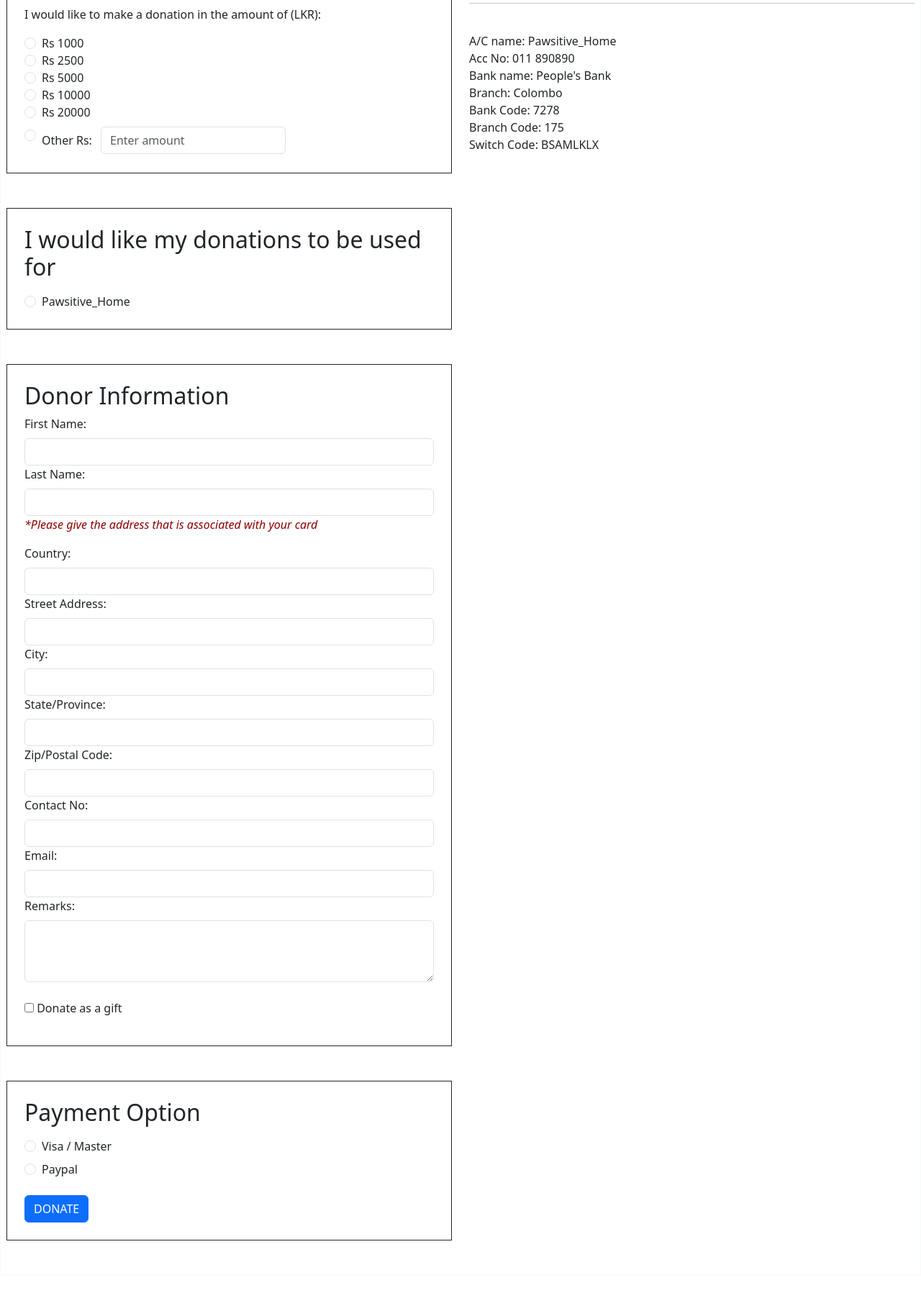
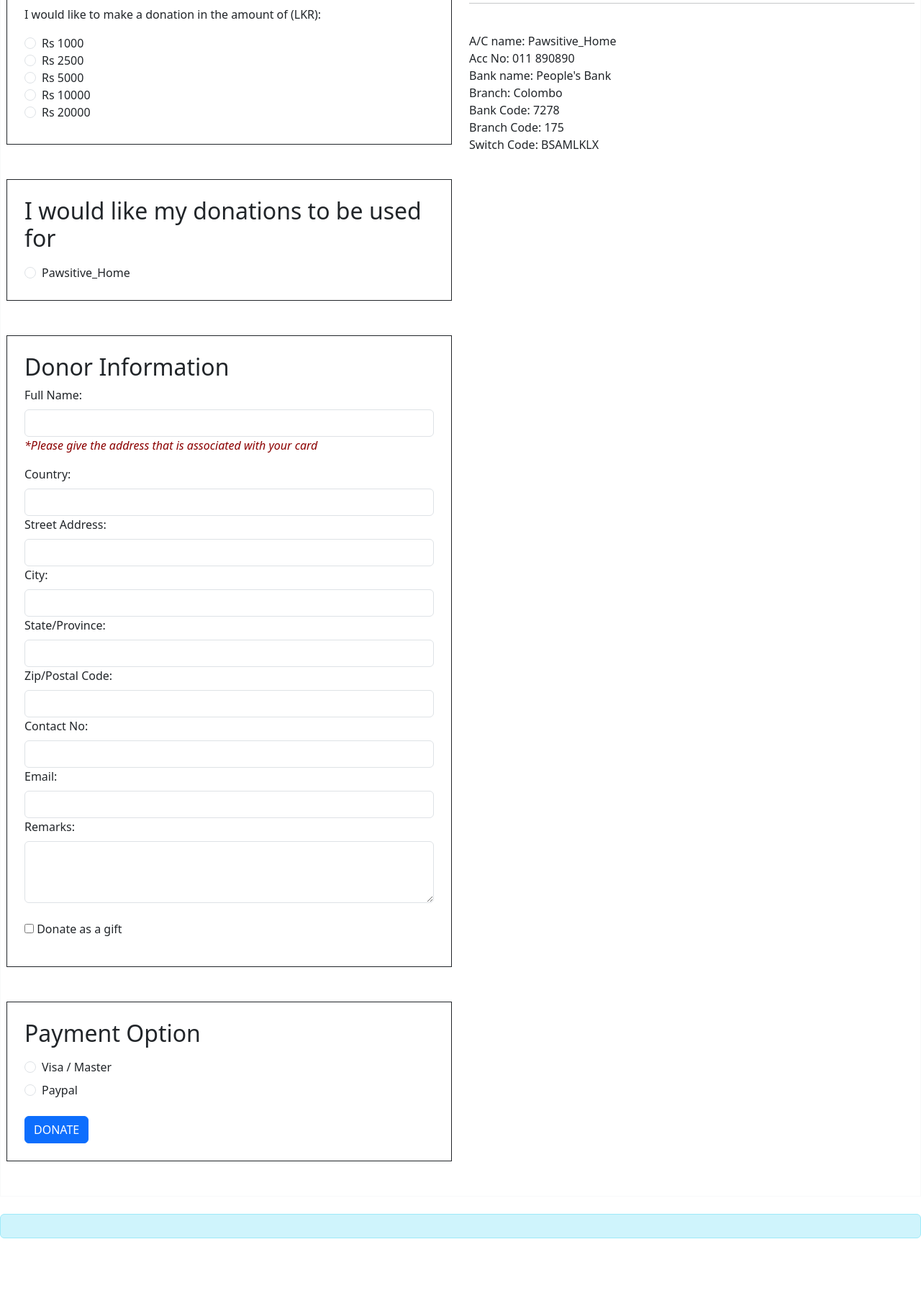
Before and after one commit to MalinduShasan/final_php_project, a PHP site: page /pages/donation.php in a window 1280 px wide. Shown: the part 377-2174 px from the top of the page at 72% size. After the commit the page ends 2098 px from the top, so only its background shows below. Run offline with PHP 8.4, Linux system fonts and the light colour scheme.

Commit message:
create donation page

```diff
--- a/pages/donation.php
+++ b/pages/donation.php
@@ -23,6 +23,7 @@
 
 
     <div class="form-check mb-2">
+    <form method="POST">
         <input type="radio" class="form-check-input" name="amount" id="a1000">
         <label class="form-check-label" for="a1000">Rs 1000</label><br>
 
@@ -38,42 +39,38 @@
         <input type="radio" class="form-check-input" name="amount" id="a20000">
         <label class="form-check-label" for="a20000">Rs 20000</label><br>
 </div>
-
+   <!--
     <div class="form-check">
-        <input type="radio" class="form-check-input" name="amount" id="aOther">
+         <input type="radio" class="form-check-input" name="amount" id="aOther">
         <label class="form-check-label" for="aOther">
             Other Rs: <input type="text" class="form-control d-inline w-auto ms-2" name="other" placeholder="Enter amount">
-        </label>
-    </div>
+        </label></form>
+    </div> -->
 </div>
 
 <div class="container border border-dark p-4 my-5">
     <h2 class="mb-3">I would like my donations to be used for</h2>
 
     <div class="form-check">
+        <form>
         <input type="radio" class="form-check-input" name="pet" id="pawsitive">
-        <label class="form-check-label" for="pawsitive">Pawsitive_Home</label>
+        <label class="form-check-label" for="pawsitive">Pawsitive_Home</label></form>
     </div>
 </div>
 
 <div class="container border border-dark p-4 my-5">
     <h2>Donor Information</h2>
 
-    <form>
+    <form method="POST" action="">
         <div class="mb-2">
-            <label class="form-label" for="firstName">First Name:</label>
-            <input type="text" class="form-control" id="firstName" name="firstName">
-
-
-
-            <label class="form-label" for="lastName">Last Name:</label>
-            <input type="text" class="form-control" id="lastName" name="lastName">
+            <label class="form-label" for="FullName" >Full Name:</label>
+            <input type="text" class="form-control" id="fullName" name="fullName">
 
 
         <p style="color:darkred;"><i>*Please give the address that is associated with your card</i></p>
 
 
-            <label class="form-label" for="country">Country:</label>
+            <label class="form-label" for="Country">Country:</label>
             <input type="text" class="form-control" id="country" name="country">
 
             <label class="form-label" for="address">Street Address:</label>
@@ -88,27 +85,27 @@
             <label class="form-label" for="zip">Zip/Postal Code:</label>
             <input type="text" class="form-control" id="zip" name="zip">
 
-            <label class="form-label" for="contactNo">Contact No:</label>
+            <label class="form-label" for="ContactNo">Contact No:</label>
             <input type="text" class="form-control" id="contactNo" name="contactNo">
 
-            <label class="form-label" for="email">Email:</label>
+            <label class="form-label" for="Email">Email:</label>
             <input type="email" class="form-control" id="email" name="email">
 
             <label class="form-label" for="remarks">Remarks:</label>
-            <textarea class="form-control" cols="20" rows="3">
+            <textarea class="form-control" cols="20" rows="3" name="remarks">
 </textarea><br>
 
 <input type="checkbox" name="agree">
 <label class="form-label" for="agree">Donate as a gift</label>
 
         </div>
-    </form>
+
 </div>
 
 <div class="container border border-dark p-4 my-5">
     <h2 class="mb-3">Payment Option</h2>
 
-    <form>
+
         <div class="form-check mb-2">
             <input type="radio" class="form-check-input" name="payment" id="visaMaster">
             <label class="form-check-label" for="visaMaster">Visa / Master</label>
@@ -119,7 +116,8 @@
             <label class="form-check-label" for="paypal">Paypal</label>
         </div>
 
-        <button type="submit" class="btn btn-primary mt-3">DONATE</button>
+        <button type="submit" class="btn btn-primary mt-3" name="donate">DONATE</button>
+
     </form>
 </div>
 </div>
@@ -150,5 +148,45 @@
     </div>
 </div>
 </div></div>
+
+<?php
+    $result = "";
+
+    if($_SERVER["REQUEST_METHOD"] == "POST"){
+
+     $country = $_POST['country'];
+     $streetAddress = $_POST['address'];
+     $city = $_POST['city'];
+     $state = $_POST['state'];
+     $name = $_POST['fullName'] ;
+     $email = $_POST['email'] ;
+     $contact = $_POST['contactNo'];
+     $postal_code = $_POST['zip'];$remark = $_POST['remarks'];
+
+    if(empty($name) || empty($email) || empty($contact) || empty($postal_code)  || empty($country) || empty($streetAddress) || empty($city) || empty($state)){
+        $result = "Please fill the all field.";
+    }
+
+     elseif(!preg_match ('/^[A-Za-z]+$/' , $name)){
+        $result = "Only letters and spaces allowed in name.";
+     }
+
+     elseif( !filter_var($email, FILTER_VALIDATE_EMAIL)){
+        $result = "Invalid email format.";
+     }
+
+     elseif(!preg_match ('/^\(\d{3}\) \d{3}-\d{4}$/', $contact)){
+        $result = "Invalid phone number format. ";
+     }
+     else{
+        $result = "Thank you for your donation!";
+     }
+
+    }
+
+?>
+<div class="alert alert-info" role="alert">
+    <?php echo $result; ?>
+</div>
 </body>
 </html>
```
